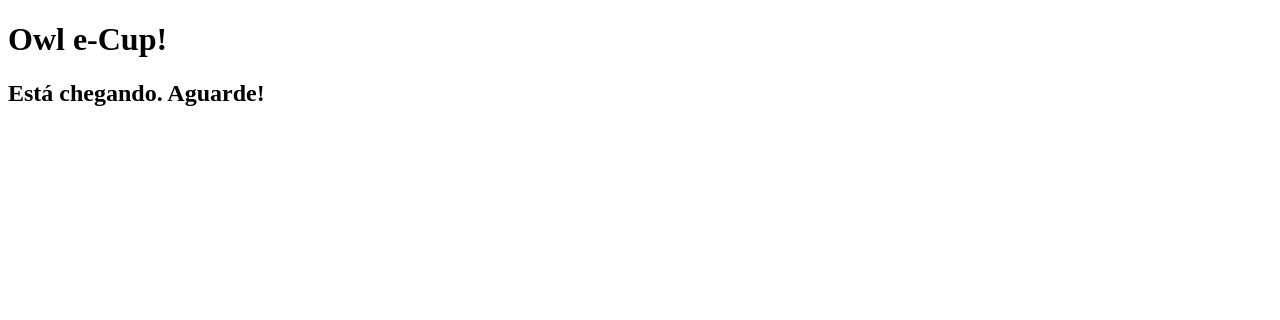
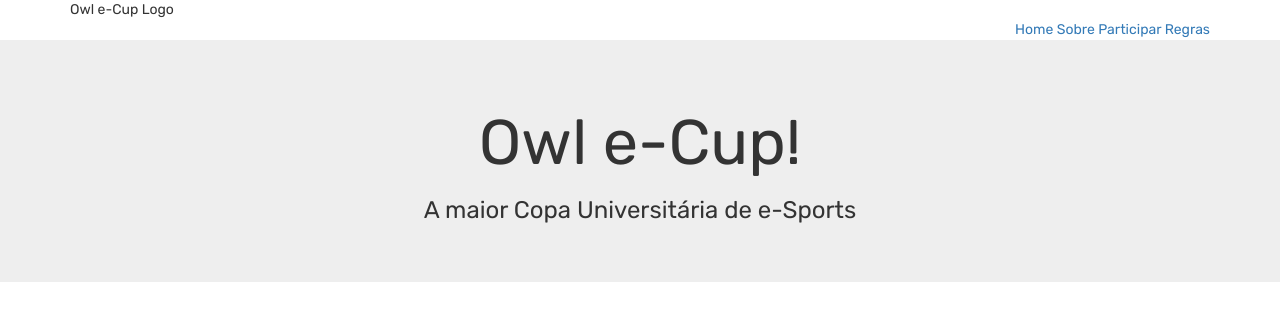
Before and after one commit to Katreque/owlecup, a website: page index.html in a window 1280 px wide. Drawn offline with nearby package versions, Linux system fonts and the light colour scheme; some packages are replaced by stand-ins of ours.

Commit message:
Inicio da estruturação da home + aliv added

```diff
--- /dev/null
+++ b/app/includes/navbar.html
@@ -0,0 +1,16 @@
+<div>
+  <nav class="clearfix">
+    <div class="container">
+      <div class="sm-col-3 text-left">
+        <span>Owl e-Cup Logo</span>
+      </div>
+
+      <div class="sm-col-3 text-right">
+        <a href="#" class="inline-block">Home</a>
+        <a href="#" class="inline-block">Sobre</a>
+        <a href="#" class="inline-block">Participar</a>
+        <a href="#" class="inline-block">Regras</a>
+      </div>
+    </div>
+  </nav>
+</div>
--- /dev/null
+++ b/app/styles/style.css
@@ -0,0 +1,3 @@
+body {
+  font-family: 'Rubik', sans-serif;
+}
--- a/app/views/home.html
+++ b/app/views/home.html
@@ -1,2 +1,8 @@
-<h1>Owl e-Cup!</h1>
-<h2>Está chegando. Aguarde!</h2>
+<html>
+  <body>
+    <div class="jumbotron text-center">
+      <h1>Owl e-Cup!</h1>
+      <h3>A maior Copa Universitária de e-Sports</h3>
+    </div>
+  </body>
+</html>
--- a/bower.json
+++ b/bower.json
@@ -17,6 +17,7 @@
   "devDependencies": {
     "angular": "^1.6.6",
     "angular-route": "^1.6.6",
-    "jquery": "^3.2.1"
+    "jquery": "^3.2.1",
+    "bootstrap": "^3.3.7"
   }
 }
--- a/index.html
+++ b/index.html
@@ -3,15 +3,20 @@
   <head>
     <base href="/">
     <meta charset="utf-8"/>
-    <title>Owl e-Cup | A maior copa de e-sports da UNIFESO</title>
+    <link rel="stylesheet" href="./app/bower_components/bootstrap/dist/css/bootstrap.min.css"/>
+    <link href="https://fonts.googleapis.com/css?family=Rubik" rel="stylesheet">
+    <link rel="stylesheet" href="./app/styles/style.css"/>
+    <title>Owl e-Cup | A maior Copa universitária de e-Sports</title>
   </head>
   <body>
+    <div ng-include=" './app/includes/navbar.html' "></div>
     <main>
       <div ng-view></div>
     </main>
       <script type="text/javascript" src="./app/bower_components/jquery/dist/jquery.min.js"></script>
       <script type="text/javascript" src="./app/bower_components/angular/angular.min.js"></script>
       <script type="text/javascript" src="./app/bower_components/angular-route/angular-route.min.js"></script>
+      <script type="text/javascript" src="./app/bower_components/bootstrap/dist/js/bootstrap.min.js"></script>
 
       <script type="text/javascript" src="./app/scripts/app.js"></script>
       <script type="text/javascript" src="./app/scripts/app.config.js"></script>
--- a/package.json
+++ b/package.json
@@ -7,6 +7,7 @@
     "bower": "^1.8.0"
   },
   "devDependencies": {
+    "aliv": "^1.8.0",
     "angular": "^1.6.6",
     "angular-route": "^1.6.6",
     "bootstrap": "^3.3.7",
```
Also changed, not shown: 1 other file.
